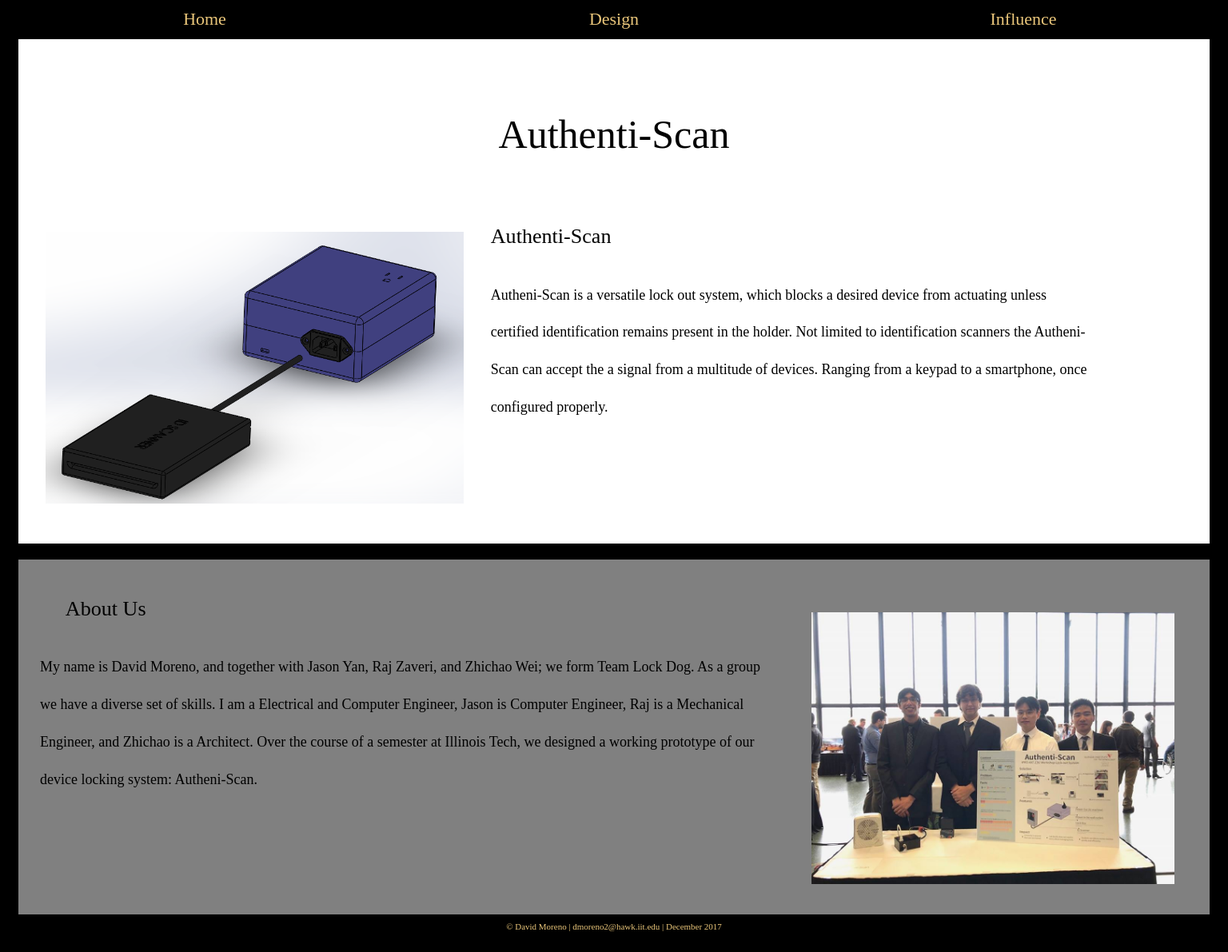
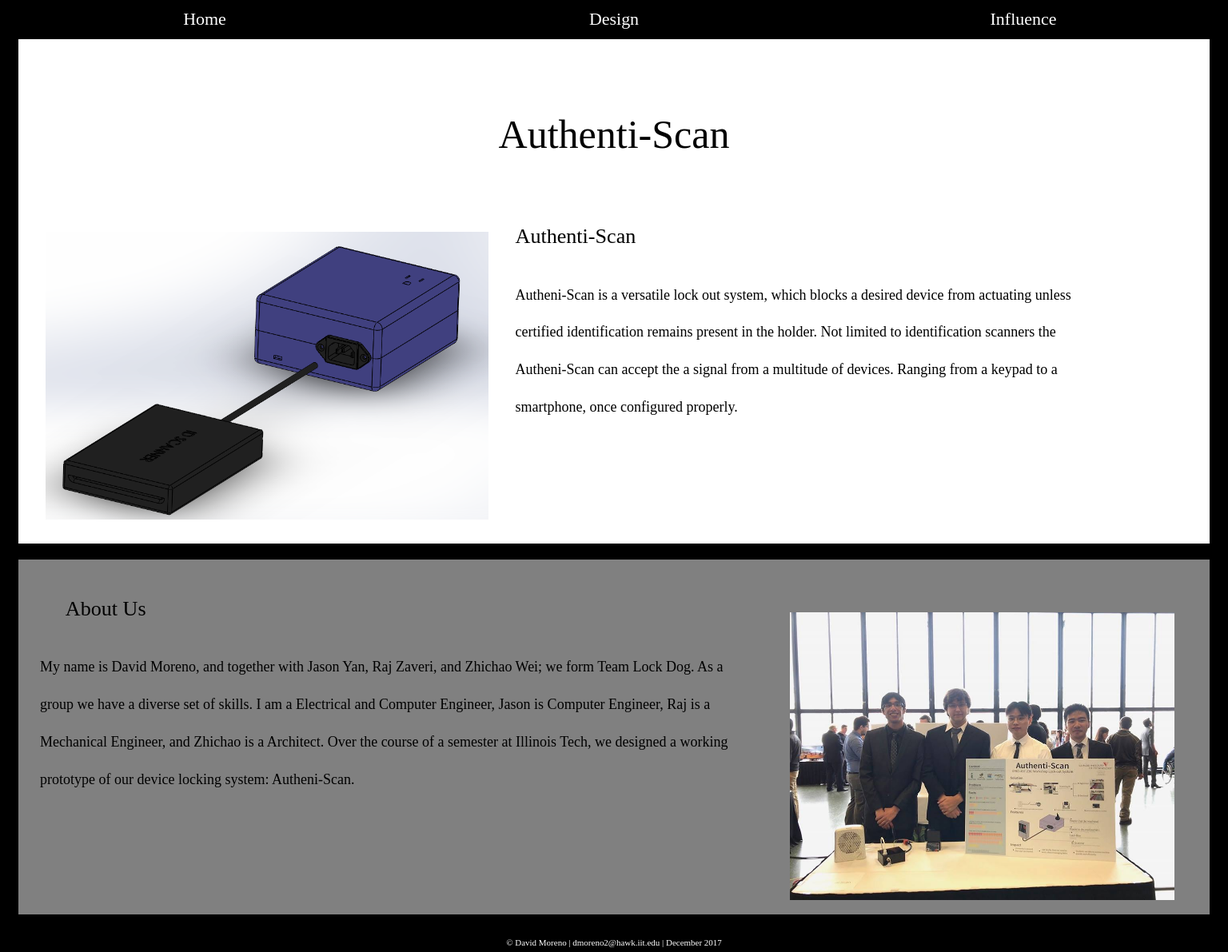
Before and after one commit to dm24446/Prj3, a plain HTML site: page index.html in a window 1536 px wide. Shown: the whole page at 80% size. Drawn offline with Linux system fonts and the light colour scheme; a web font is replaced by a local one.

Commit message:
changed text color of nav bar and footer, adjusted image size

```diff
--- a/screen.css
+++ b/screen.css
@@ -127,7 +127,7 @@
 		padding-top: .611em; /*11/18*/
 		padding-bottom: .611em;
 		background-color: black;
-		color: #eac67a;
+		color: white;
 		text-align: center;
 		text-decoration: none;
 	}
@@ -137,7 +137,7 @@
 	footer{
 		font-size: .611em;
 		text-align: center;
-		color: #eac67a;
+		color: white;
     clear:both;
     background-color: black;
     position: relative;
@@ -741,7 +741,7 @@
 				height: 500px;
 		}
 		#group, #model{
-      height: 340px;
+      height: 360px;
     }
     #shop{
       height: 320px;
```
